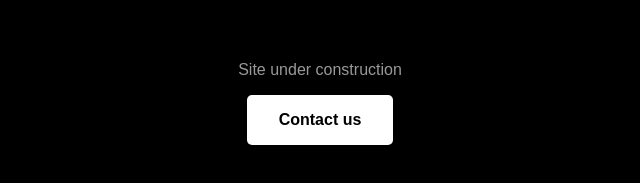
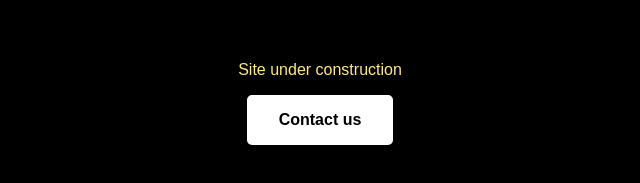
Before and after one commit to universalrhythmdogma/underconstruction, a plain HTML site: page index.html in a window 1280 px wide. Shown: the part 425-608 px from the top of the page, 320-960 px from the left. Drawn offline with Linux system fonts and the light colour scheme.

Commit message:
Update index.html v3
hacer que funcione el boton y cambiar el color de la frase "under cons..." a amarillo

```diff
--- a/index.html
+++ b/index.html
@@ -34,10 +34,11 @@
       font-weight: normal;
       opacity: 0.8;
     }
-    p {
+    p.under-construction {
       margin-top: 2rem;
       font-size: 1rem;
-      opacity: 0.6;
+      color: #FFE98A; /* amarillo pastel */
+      opacity: 1;
     }
     a.button {
       background-color: #fff;
@@ -57,7 +58,7 @@
   <h1>WE CREATE SOUNDTRACKS</h1>
   <h2>The sound behind your message</h2>
   <h3>Making music for events, commercials or your videos</h3>
-  <p>Site under construction</p>
+  <p class="under-construction">Site under construction</p>
   <a class="button" href="mailto:info@universalrhythmdogma.com">Contact us</a>
 </body>
 </html>
```
